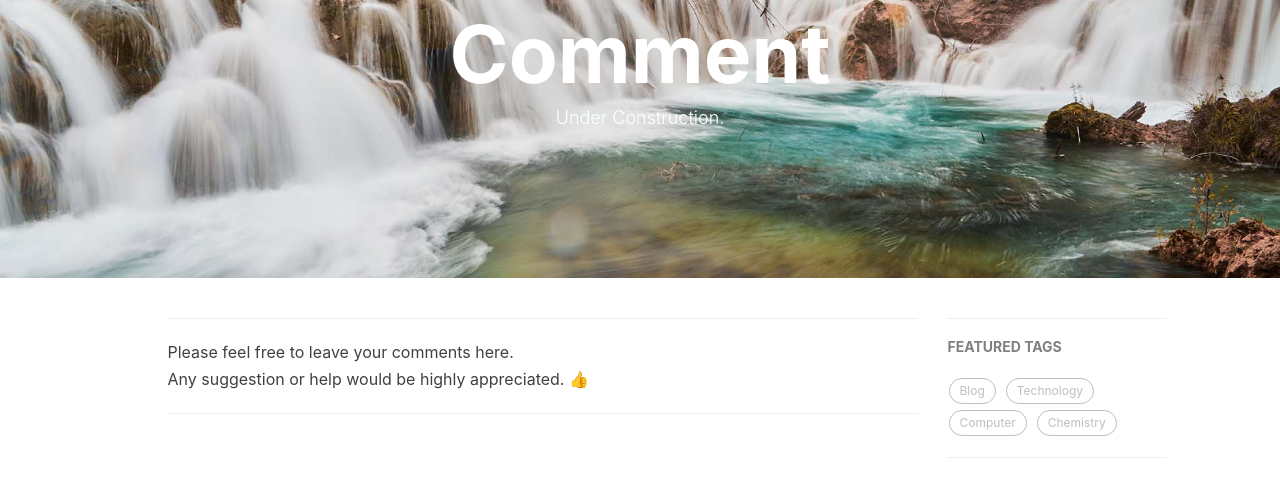
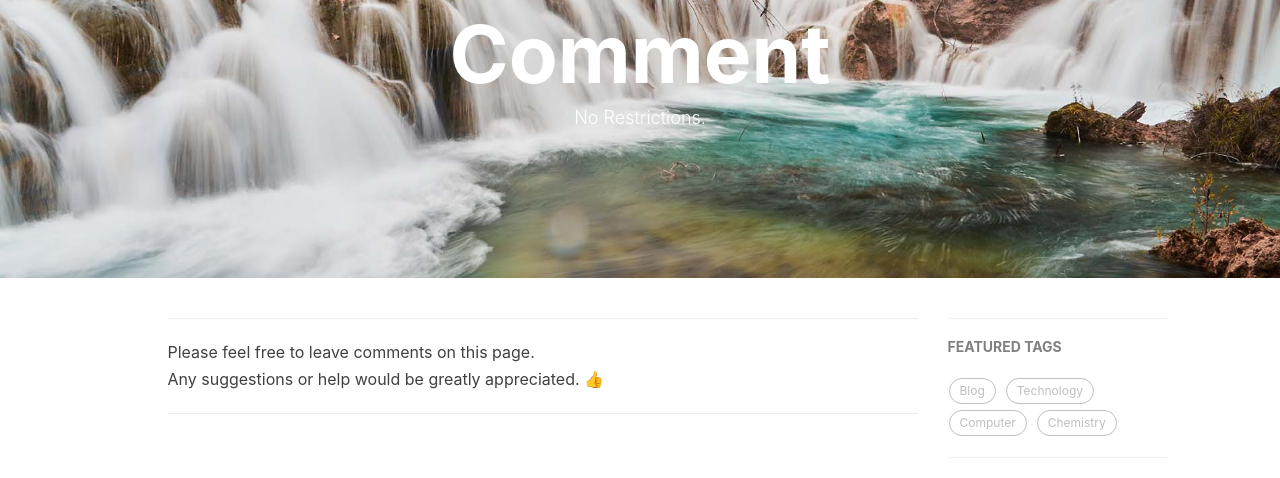
Before and after one commit to WinchellWang/winchellwang.github.io, a Jekyll site: the page built from 4comment.html, in a window 1280 px wide. Shown: the part 140-618 px from the top of the page. Built offline with Jekyll 4.4.1, drawn with Linux system fonts in a browser that asks for light colours; nearby versions of some CDN libraries; comment, search, counter and statistics services are not loaded.

Commit message:
Layout Update

```diff
--- a/4comment.html
+++ b/4comment.html
@@ -2,14 +2,14 @@
 layout: page
 permalink: /comment/
 title: "Comment"
-description: "Under Construction."
+description: "No Restrictions."
 header-img: "img/tag-bg.jpg"
 ---
 
 <hr>
 <div>
-Please feel free to leave your comments here.<br>
-Any suggestion or help would be highly appreciated. 👍
+Please feel free to leave comments on this page.<br>
+Any suggestions or help would be greatly appreciated. 👍
 </div>
 <hr>
 
```
